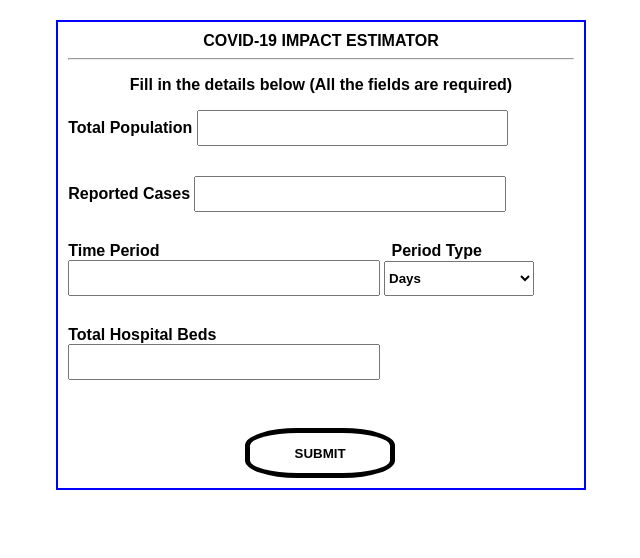
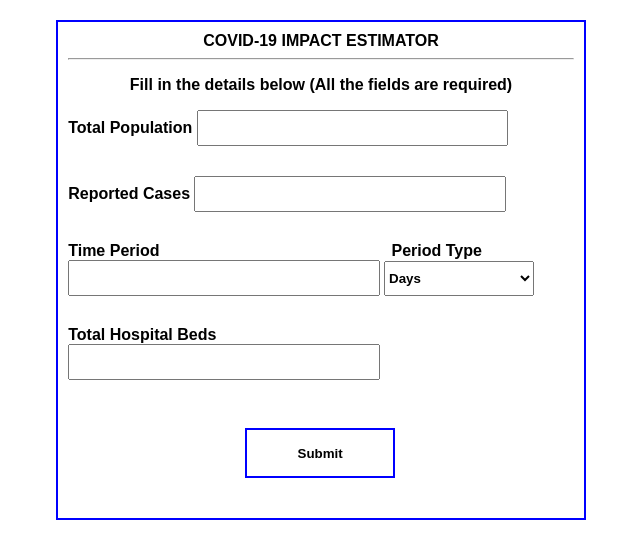
Before and after one commit to nonnyboing/EstimatorApp, a website: page src/index.html in a window 1280 px wide. Shown: the whole page, without its empty margins (319-959 px from the left). Drawn offline with Linux system fonts and the light colour scheme.

Commit message:
updated UI

```diff
--- a/src/index.html
+++ b/src/index.html
@@ -50,14 +50,13 @@
             color: #000000;
         }
 
-        button{
+        #button{
             height: 50px;
             width: 150px;
-            border-radius: 35%;
             color: #000000;
             font-weight: bolder;
             background-color: white;
-            border: 5px solid black;
+            border: 2px solid blue;
             margin-left: 35%;
 
         }
@@ -95,7 +94,7 @@
             <label for="totalHospitalBeds">Total Hospital Beds</label><br>
             <input type="number" id="totalHospitalBeds" data-total-hospital-beds required><br>
             <br>
-            <button data-goestimate type="submit">SUBMIT</button>
+            <input id="button" type="submit" data-goestimate>
         </form>
     </div>
 </body>
```
